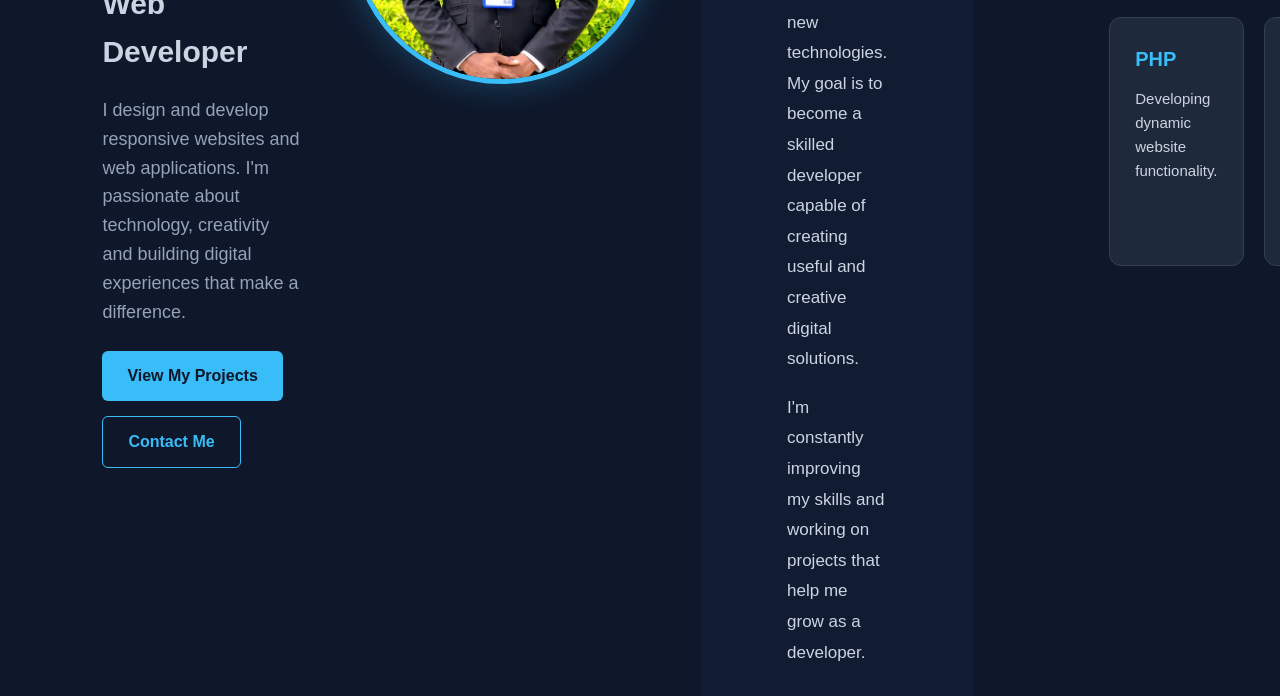
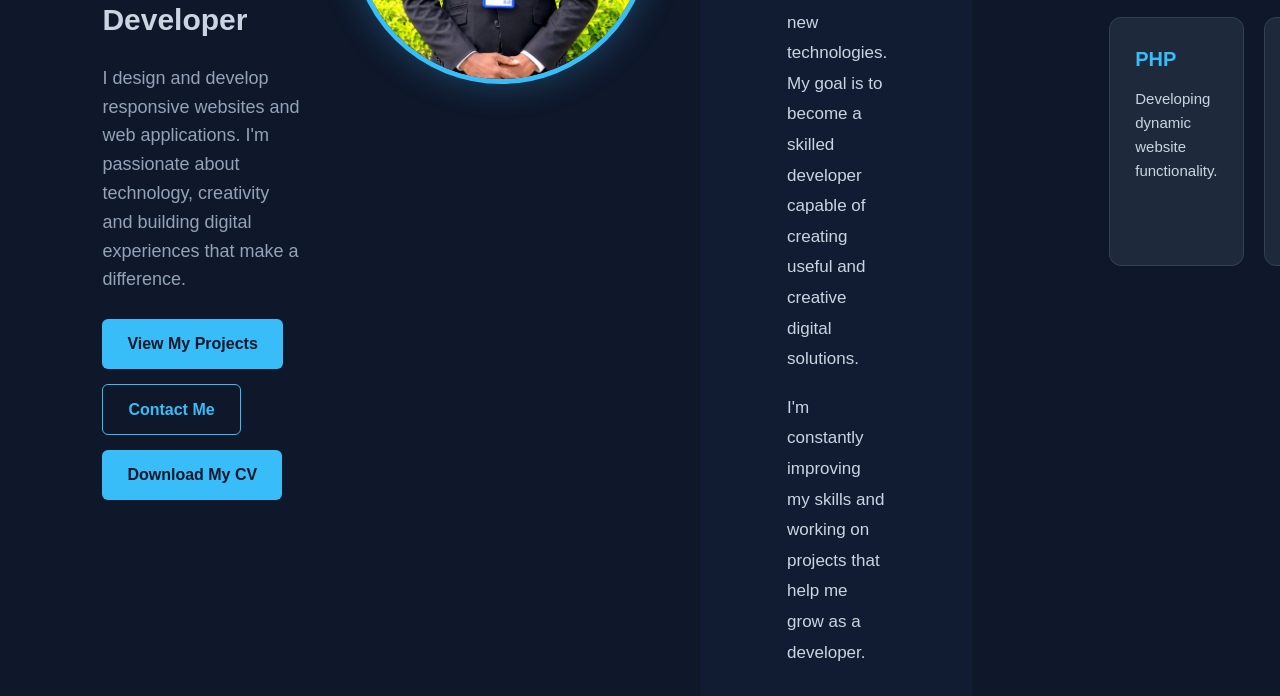
Before and after one commit to olaten/my-portfolio, a plain HTML site: page index.html in a window 1280 px wide. Shown: the part 1060-1756 px from the top of the page. Drawn offline with Linux system fonts and the light colour scheme.

Commit message:
Add CV download button and resume

```diff
--- a/index.html
+++ b/index.html
@@ -41,6 +41,9 @@
             <div class="hero-buttons">
                 <a href="#projects" class="btn">View My Projects</a>
                 <a href="#contact" class="btn btn-outline">Contact Me</a>
+                <a href="Amuwa_Ola_Sunday_CV.pdf" download class="btn">
+    Download My CV
+</a>
             </div>
         </div>
 
```
Also changed, not shown: 1 other file.
